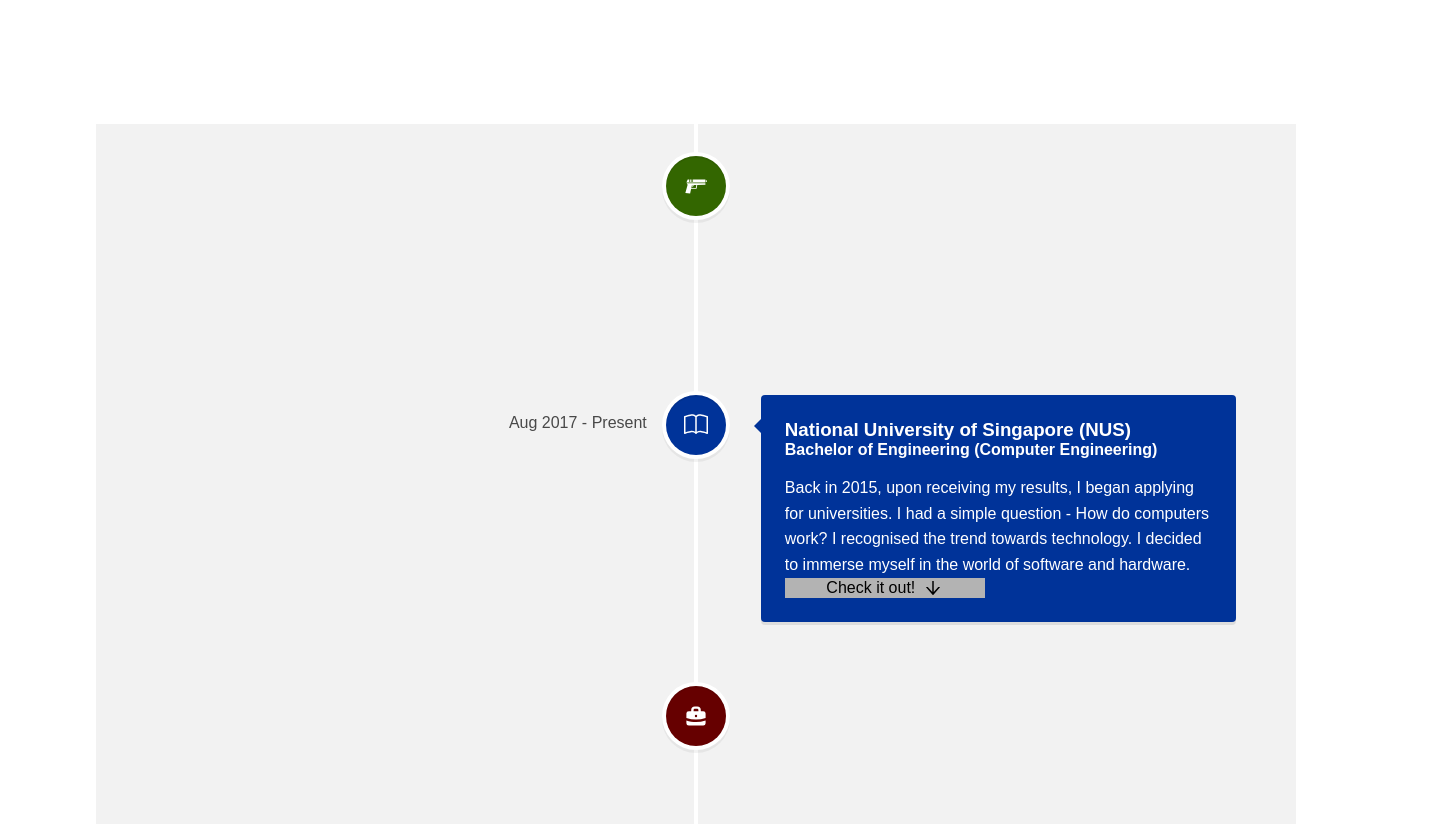
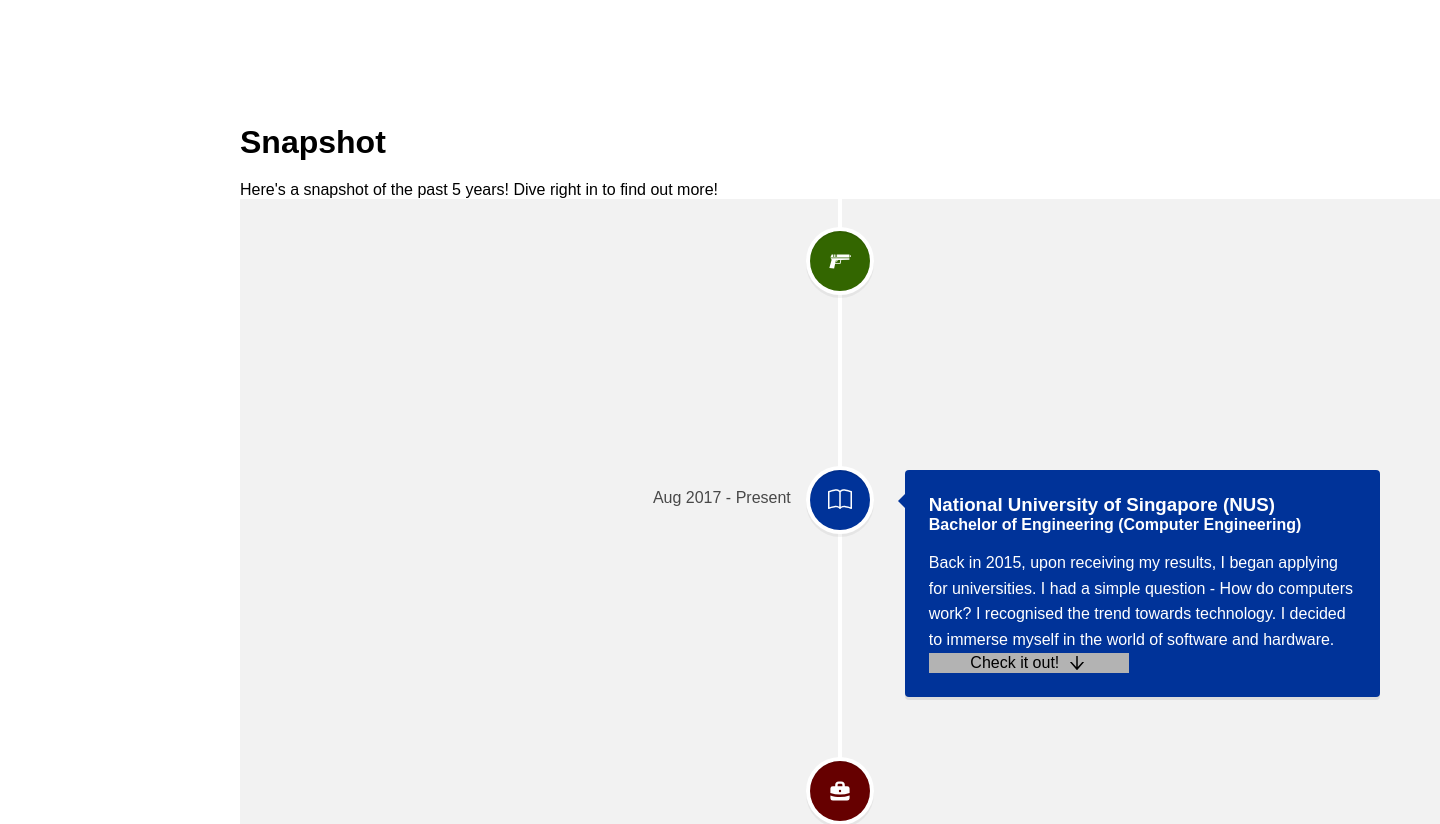
Before and after one commit to Jeevz10/Jeevz10.github.io, a React (Create React App) app in the folder my-website/: page / in a window 1280 px wide. Shown: the part 1440-2264 px from the top of the page, 1440 px wide, since content can reach past the window. Built offline with nearby package versions, Linux system fonts and the light colour scheme; a web font is replaced by a local one.

Commit message:
added header for timeline section

```diff
--- /dev/null
+++ b/my-website/src/components/ProfileSection/TimelineSection/TimelineSectionElements.js
@@ -0,0 +1,15 @@
+import styled from 'styled-components';
+
+export const TimelineDiv = styled.div`
+    margin: auto;
+    height: 1300px;
+    width: 800px;
+`;
+
+export const TimelineHeader = styled.h2`
+    font-size: 2rem;
+`;
+
+export const TimelinePara = styled.p`
+    margin-top: 20px;
+`;
--- a/my-website/src/components/ProfileSection/TimelineSection/TimelineVertical/TimelineVertical.js
+++ b/my-website/src/components/ProfileSection/TimelineSection/TimelineVertical/TimelineVertical.js
@@ -75,4 +75,4 @@
     )
 }
 
-export default TimelineVertical
+export default TimelineVertical;
--- /dev/null
+++ b/my-website/src/components/ProfileSection/TimelineSection/index.js
@@ -0,0 +1,19 @@
+import React from 'react';
+import TimelineVertical  from '../TimelineSection/TimelineVertical/TimelineVertical';
+import { TimelineDiv, TimelineHeader, TimelinePara } from './TimelineSectionElements';
+
+const Timeline = ({ data }) => {
+    return (
+        <TimelineDiv>
+            <TimelineHeader>
+                Snapshot
+            </TimelineHeader>
+            <TimelinePara>
+                Here's a snapshot of the past 5 years! Dive right in to find out more!
+            </TimelinePara>
+            <TimelineVertical data={data} />
+        </TimelineDiv>
+    )
+}
+
+export default Timeline;
--- a/my-website/src/components/ProfileSection/index.js
+++ b/my-website/src/components/ProfileSection/index.js
@@ -6,8 +6,7 @@
 } from './ProfileElements';
 import PicsAndFacts from './PicsAndFacts/PicsAndFacts';
 import { TimelineData } from '../../data/ProfileSection/TimelineData';
-import TimelineChrono from './TimelineSection/TimelineChrono/TimelineChrono';
-import TimelineVertical from './TimelineSection/TimelineVertical/TimelineVertical';
+import Timeline from './TimelineSection/index';
 import AboutMe from './AboutMe/AboutMe';
 
 const ProfileSection = ({factsData, img}) => {
@@ -22,7 +21,7 @@
                 <PicsAndFacts data={factsData} img={img} />
                 <AboutMe/>
                 {/* <TimelineChrono data={TimelineData} /> */}
-                <TimelineVertical data={TimelineData}/>
+                <Timeline data={TimelineData}/>
             </ProfileWrapper>
         </ProfileContainer>
         </>
```
Also changed, not shown: 1 other file (tests, documents, lock files or other folders).
